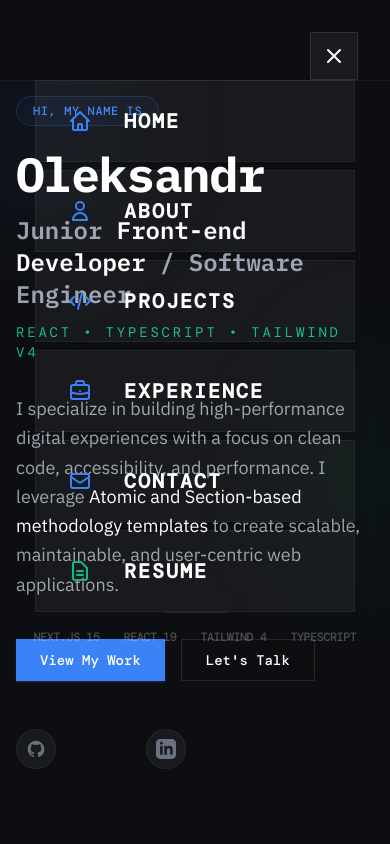
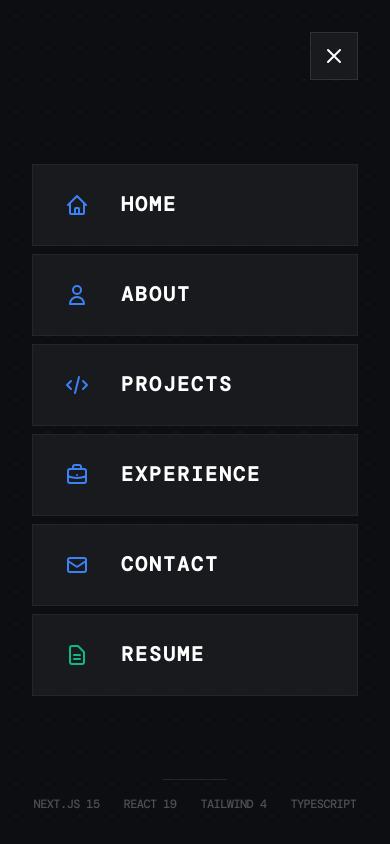
Before and after one commit to aalexblade/the-programmer-portfolio, a Next.js app: page / in a window 390 px wide. Both pictures are taken after a click on the button "Open menu". Shown: the top 844 px of the page. Built offline with nearby package versions, Linux system fonts and the light colour scheme.

Commit message:
fix: resolve mobile menu overlay constraints and layout cleanup
- Enforce full screen real estate via  on MobileMenu
- Replace all remaining hex values and opacity slashes with strict  token
- Type metadata object and clear unused dependencies inside src/app/layout.tsx

```diff
--- a/src/components/ui/MobileMenu.tsx
+++ b/src/components/ui/MobileMenu.tsx
@@ -62,8 +62,8 @@ const getIconForLabel = (label: string): ReactNode => {
 
 /**
  * MobileMenu Component
- * Optimized with a solid, 100% opaque background to act as a visual shield.
- * Maintains cinematic animations and precise interactive feedback.
+ * Refactored to guarantee full-screen coverage and complete visual isolation.
+ * Uses solid bg-dark-bg design tokens with cinematic easing transitions.
  */
 export const MobileMenu: FC = () => {
   const [isOpen, setIsOpen] = useState<boolean>(false);
@@ -98,13 +98,14 @@ export const MobileMenu: FC = () => {
       </button>
 
       {/*
-        Immersive Modal Overlay
-        - Fully opaque bg-[#0d0e11] background (visual shield) to prevent underlying text bleed.
-        - Cinematic 500ms ease-out transition for premium fluidity.
+        Full Screen Immersive Modal Overlay
+        - Guaranteed w-screen h-screen coverage.
+        - Solid bg-dark-bg token with 100% opacity for complete visual shielding.
+        - Cinematic 500ms ease-out transitions.
       */}
       <div
         className={`
-          fixed inset-0 z-50 flex flex-col justify-between bg-dark-bg p-8 md:hidden
+          fixed inset-0 w-screen h-screen z-50 flex flex-col justify-between bg-dark-bg md:hidden
           transition-all duration-500 ease-out
           ${isOpen ? "translate-x-0 opacity-100 visible" : "translate-x-full opacity-0 invisible pointer-events-none"}
         `}
@@ -119,7 +120,7 @@ export const MobileMenu: FC = () => {
         ></div>
 
         {/* Top Control Bar with cursor-pointer */}
-        <div className="flex items-center justify-end">
+        <div className="flex items-center justify-end p-8">
           <button
             onClick={closeMenu}
             className="flex h-12 w-12 cursor-pointer items-center justify-center border border-white/10 bg-white/5 text-white transition-colors hover:border-brand-primary/50 hover:bg-brand-primary/10"
@@ -129,9 +130,9 @@ export const MobileMenu: FC = () => {
           </button>
         </div>
 
-        {/* Navigation Link Matrix */}
-        <nav className="flex flex-col items-center justify-center gap-2">
-          <div className="flex w-full max-w-xs flex-col gap-2">
+        {/* Navigation Link Matrix - Spans full width for premium feel */}
+        <nav className="flex flex-col items-center justify-center px-8">
+          <div className="flex w-full flex-col gap-2">
             {NAVIGATION_LINKS.map((link) => (
               <Link
                 key={link.href}
@@ -171,7 +172,7 @@ export const MobileMenu: FC = () => {
         </nav>
 
         {/* Technical Metadata Footer */}
-        <div className="flex flex-col items-center gap-4">
+        <div className="flex flex-col items-center gap-4 p-8">
           <div className="h-px w-16 bg-white/10"></div>
           <div className="flex flex-wrap justify-center gap-6 opacity-30">
             {["Next.js 15", "React 19", "Tailwind 4", "TypeScript"].map((tech) => (
```
